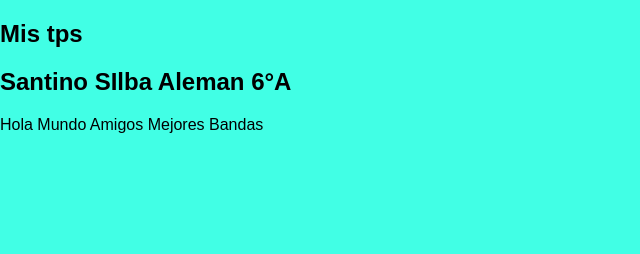
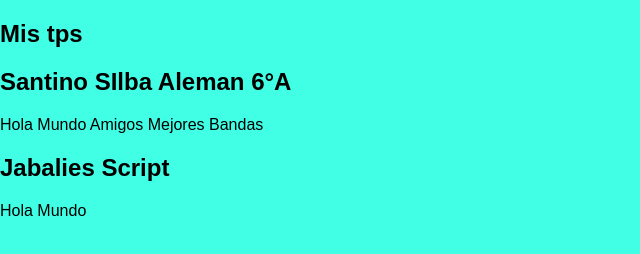
Before and after one commit to santin4/JSoytuJabascrip, a plain HTML site: page index.html in a window 1280 px wide. Shown: the whole page, without its empty margins (0-640 px from the left). Drawn offline with Linux system fonts and the light colour scheme.

Commit message:
Update index.html

```diff
--- a/index.html
+++ b/index.html
@@ -21,5 +21,10 @@
                 <a href="misbandasfav.html" class="nav-link">Mejores Bandas</a>
             </nav>
         </header>
+            <h2>Jabalies Script</h2>
+        <nav>
+            <a href="holamundosilba.html" class="nav-link">Hola Mundo</a>
+        </nav>
+
     </body>
 </html>
```
